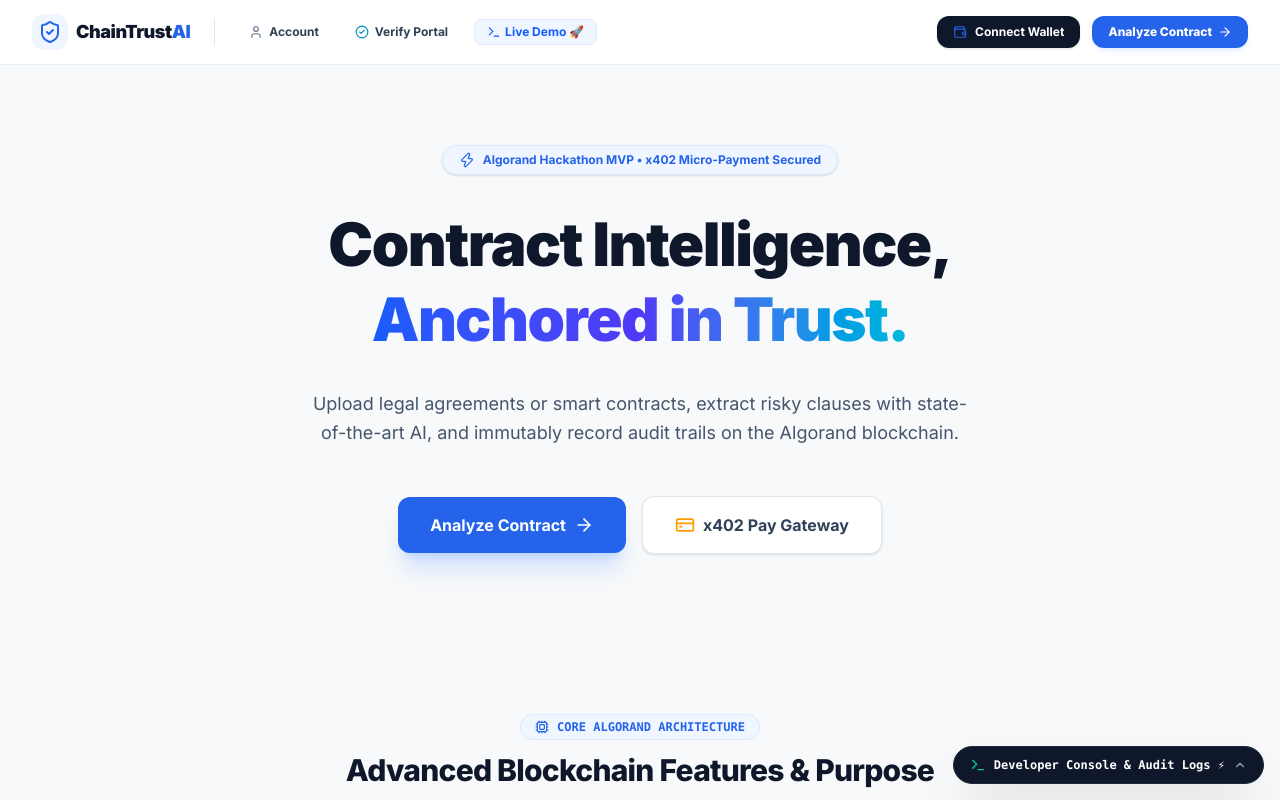
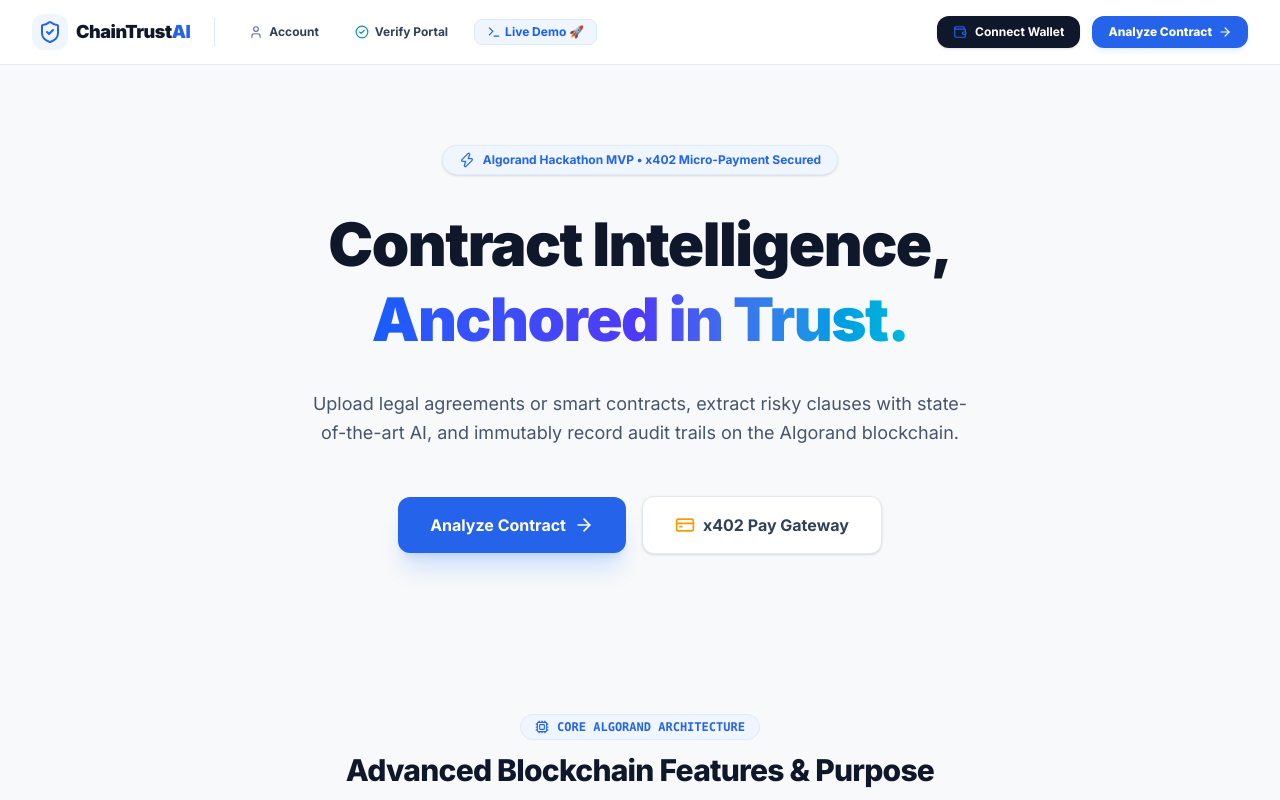
Before and after one commit to CraftYourSystems/ChainTrust-AI, a Next.js app: page / in a window 1280 px wide. Shown: the top 800 px of the page. Built offline with nearby package versions, Linux system fonts and the light colour scheme.

Commit message:
fix: remove floating developer logs console pill

```diff
--- a/src/app/layout.tsx
+++ b/src/app/layout.tsx
@@ -4,7 +4,6 @@
 import { Navbar } from "@/components/layout/Navbar";
 import { Footer } from "@/components/layout/Footer";
 import { PipelineProgressTracker } from "@/components/layout/PipelineProgressTracker";
-import { LiveAuditTimeline } from "@/components/layout/LiveAuditTimeline";
 
 const inter = Inter({
   variable: "--font-sans",
@@ -30,7 +29,6 @@
         <Navbar />
         <PipelineProgressTracker />
         <main className="flex-grow">{children}</main>
-        <LiveAuditTimeline />
         <Footer />
       </body>
     </html>
```
